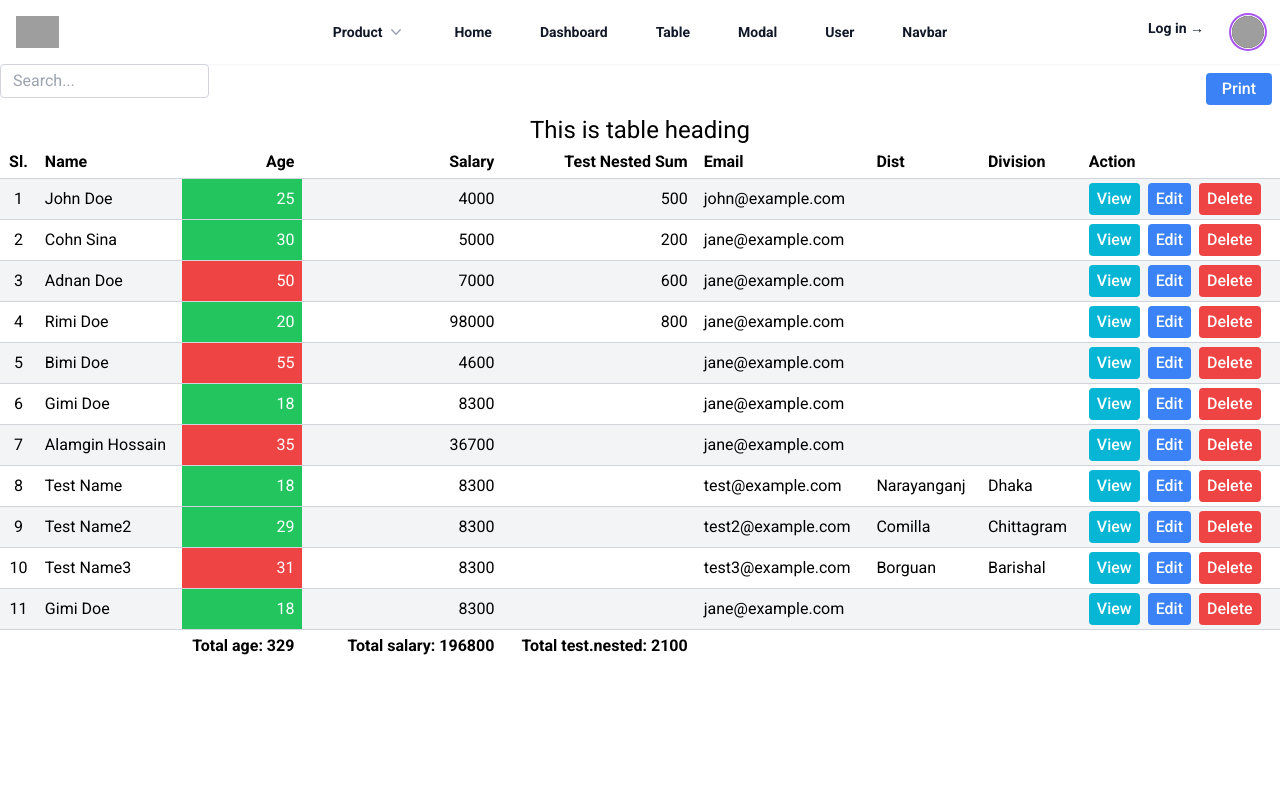
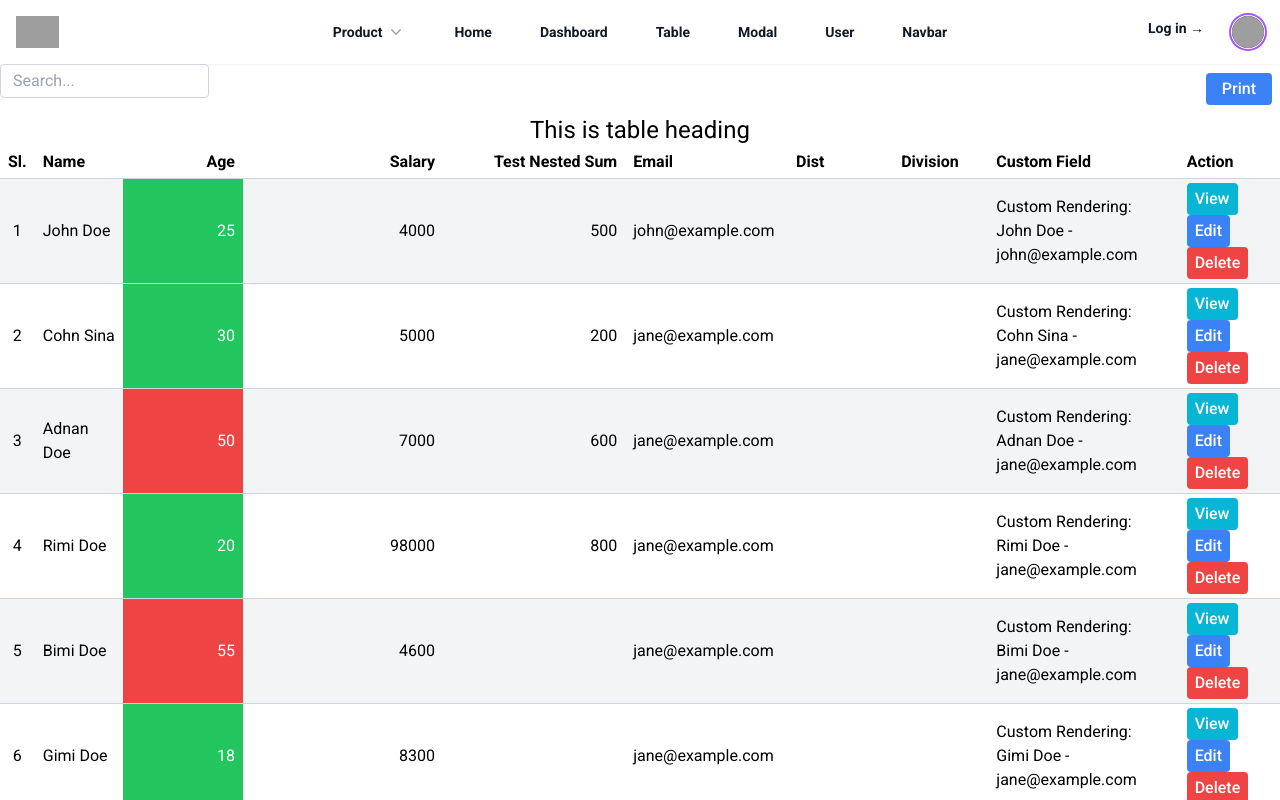
Before and after one commit to Nuruddin-Adnan/next-tailwind-ui-component, a Next.js app: page /dashboard/table in a window 1280 px wide. Shown: the top 800 px of the page. Built offline with nearby package versions, Linux system fonts and the light colour scheme; grey boxes are pictures that could not be loaded.

Commit message:
custom field render funcion added to the table

```diff
--- a/src/app/dashboard/table/page.tsx
+++ b/src/app/dashboard/table/page.tsx
@@ -11,6 +11,17 @@ const columns = [
     { key: 'email', label: 'Email' },
     { key: 'address.dist', label: 'Dist' },
     { key: 'address.division', label: 'Division' },
+    {
+        key: 'customField',
+        label: 'Custom Field',
+        render: (row: any) => (
+            <div>
+                Custom Rendering:
+                <br />
+                {row.name} - {row.email}
+            </div>
+        ),
+    },
 ];
 
 const data = [
@@ -25,6 +36,7 @@ const data = [
     { id: 9, name: 'Test Name2', age: 29, email: 'test2@example.com', address: { dist: 'Comilla', division: 'Chittagram' }, salary: 8300 },
     { id: 10, name: 'Test Name3', age: 31, email: 'test3@example.com', address: { dist: 'Borguan', division: 'Barishal' }, salary: 8300 },
     { id: 11, name: 'Gimi Doe', age: 18, email: 'jane@example.com', salary: 8300 },
+
     // Add more data as needed
 ];
 
--- a/src/components/ui/table/Table.tsx
+++ b/src/components/ui/table/Table.tsx
@@ -233,9 +233,11 @@ export default function Table(
                                             key={column.key}
                                             className={`${tdClass} ${column.customDataClass ? column.customDataClass(row) : ''}`}
                                         >
-                                            {column.key.includes('.')
-                                                ? renderNestedCell(row, column.key)
-                                                : row[column.key]}
+                                            {column.render
+                                                ? column.render(row) // Call the custom rendering function if provided
+                                                : column.key.includes('.')
+                                                    ? renderNestedCell(row, column.key)
+                                                    : row[column.key]}
                                         </td>
                                     ))}
                                     {action && (
```
